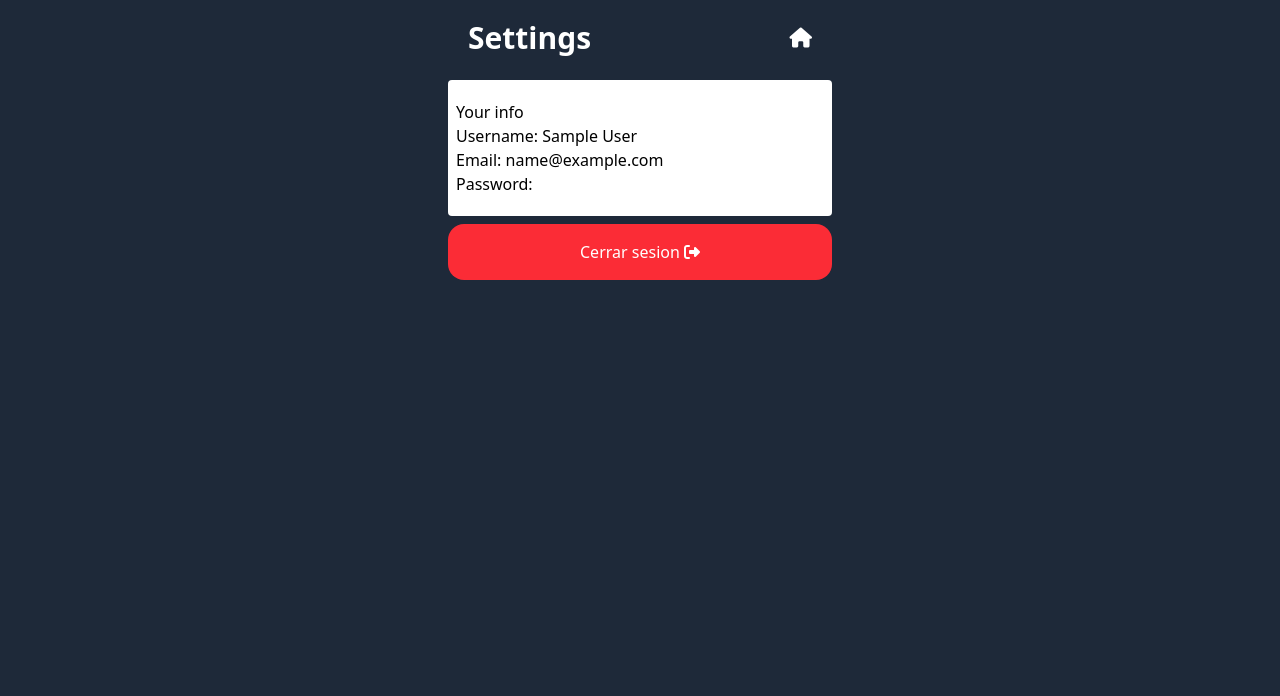
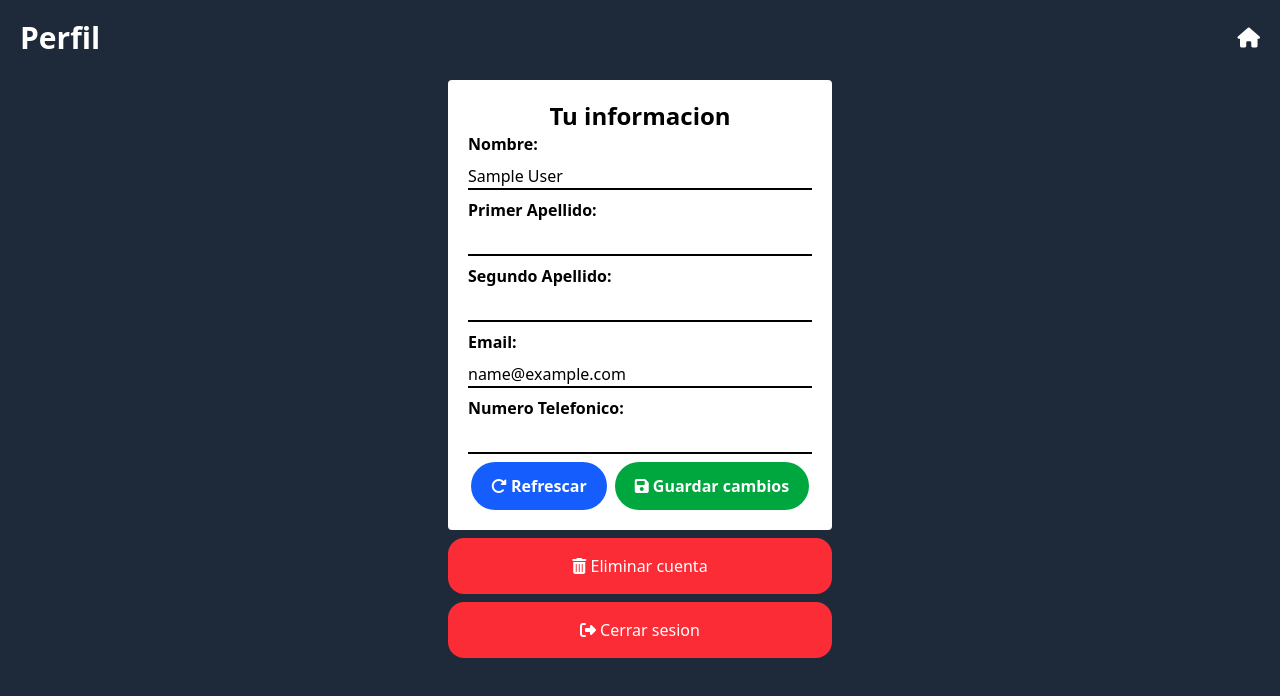
Before and after one commit to MEZLYSO/Front_Proyect, a React (Vite) app in the folder app/: page /profile in a window 1280 px wide. Shown: the top 696 px of the page. Built offline with nearby package versions, Linux system fonts and the light colour scheme; sample sign-in values are in the browser's storage.

Commit message:
UI back refactor 1.1

```diff
--- a/app/package.json
+++ b/app/package.json
@@ -14,6 +14,7 @@
     "@tailwindcss/vite": "^4.1.7",
     "@types/react-router-dom": "^5.3.3",
     "axios": "^1.9.0",
+    "framer-motion": "^12.12.1",
     "react": "^19.1.0",
     "react-dom": "^19.1.0",
     "react-router-dom": "^7.6.0",
--- a/app/src/hooks/useSession.ts
+++ b/app/src/hooks/useSession.ts
@@ -20,7 +20,6 @@ const useSession = () => {
     })
   }
 
-
   const from = "/"
 
   const deleteToken = () => {
@@ -42,5 +41,4 @@ const useSession = () => {
 
   return { createToken, deleteToken, handleChange, validate }
 }
-
 export default useSession
--- a/app/src/hooks/useUser.ts
+++ b/app/src/hooks/useUser.ts
@@ -1,8 +1,17 @@
 import { useEffect, useState } from "react"
+import type { User } from "../types/user"
 
 const useUser = () => {
 
-  const [user, setUser] = useState({ name: "" })
+  const initialState = {
+    name: "",
+    surname1: "",
+    surname2: "",
+    email: "",
+    number: ""
+  }
+
+  const [user, setUser] = useState<User>(initialState)
 
   useEffect(() => {
     const userData = localStorage.getItem("user")
--- a/app/src/pages/Home.tsx
+++ b/app/src/pages/Home.tsx
@@ -5,14 +5,14 @@ function Home() {
   const { user } = useUser()
 
   return (
-    <div className="bg-gray-800 h-dvh">
+    <>
       <div className="w-full flex justify-between items-center fixed">
         <div className="p-5 flex justify-between items-center w-full bg-gray-800">
           <h1 className="text-white sm:text-3xl font-bold text-2xl">{user.name}</h1>
-          <a className="text-white text-xl" href="/profile"><i className="fa-solid fa-gear"></i></a>
+          <a className="text-white text-xl" href="/profile"><i class="fa-solid fa-circle-user"></i></a>
         </div>
       </div>
-      <div className="bg-gray-800 h-full flex flex-col items-center gap-2 sm:pt-20 pt-20 pb-5 w-dvw pl-5 pr-5">
+      <div className="bg-gray-800 h-lvh flex flex-col items-center gap-2 sm:pt-20 pt-20 pb-5 w-dvw pl-5 pr-5">
         <div className="bg-white w-full px-2 rounded py-2 h-50">
           <div className="text-center">
             <h2 className="text-xl font-bold">Proximos eventos...</h2>
@@ -41,7 +41,7 @@ function Home() {
           <h2 className="text-xl font-bold">Proximamente... <i className="fa-solid fa-person-digging animate-pulse"></i></h2>
         </div>
       </div>
-    </div>
+    </>
   )
 }
 
--- a/app/src/pages/NotFoundPage.tsx
+++ b/app/src/pages/NotFoundPage.tsx
@@ -1,7 +1,8 @@
 function NotFoundPage() {
   return (
-    <div className="bg-red-400 flex justify-center items-center w-full h-screen">
-      <h1 className="font-bold text-white text-3xl">Not Found Page</h1>
+    <div className="bg-red-400 flex justify-center items-center w-full h-screen flex-col">
+      <h1 className="font-bold text-white text-3xl animate-bounce "><i class="fa-solid fa-circle-exclamation"></i> Pagina no encontrada</h1>
+      <a className="mt-5 text-white text-2xl rounded-4xl bg-black px-6 py-3" href="/">Volver <i className="fa-solid fa-arrow-right"></i></a>
     </div>
   )
 }
--- a/app/src/pages/Profile.tsx
+++ b/app/src/pages/Profile.tsx
@@ -8,21 +8,44 @@ function Profile() {
 
   return (
     <>
+      <div className="w-full flex justify-between items-center fixed">
+        <div className="p-5 flex justify-between items-center w-full bg-gray-800">
+          <h1 className="text-white sm:text-3xl font-bold text-2xl">Perfil</h1>
+          <a className="text-white text-xl" href="/home"><i className="fa-solid fa-house"></i></a>
+        </div>
+      </div>
       <div className="bg-gray-800 h-dvh flex flex-col items-center gap-2 w-dvw pl-5 pr-5">
-        <div className="w-full flex justify-between items-center fixed max-w-sm">
-          <div className="p-5 flex justify-between items-center w-full bg-gray-800">
-            <h1 className="text-white sm:text-3xl font-bold text-2xl">Settings</h1>
-            <a className="text-white text-xl" href="/home"><i className="fa-solid fa-house"></i></a>
-          </div>
+        <div className="bg-white w-full px-2 rounded py-5 mt-20 max-w-sm">
+          <h3 className="text-center text-2xl font-bold">Tu informacion</h3>
+          <form className="px-3 flex flex-col gap-2">
+            <label className="font-semibold">Nombre:</label>
+            <input className="border-b-2" value={user.name} type="text" />
+            <label className="font-semibold">Primer Apellido:</label>
+            <input className="border-b-2" value={user.surname1} type="text" />
+            <label className="font-semibold">Segundo Apellido:</label>
+            <input className="border-b-2" value={user.surname2} type="text" />
+            <label className="font-semibold">Email:</label>
+            <input className="border-b-2" value={user.email} type="email" />
+            <label className="font-semibold">Numero Telefonico:</label>
+            <input className="border-b-2" value={user.number} type="tel" />
+            <div className="flex justify-center gap-2">
+              <button
+                className="font-semibold text-base px-5 py-3 rounded-4xl bg-blue-600 text-white"
+              ><i className="fa-solid fa-rotate-right"></i> Refrescar</button>
+              <button
+                className="font-semibold text-base px-5 py-3 rounded-4xl bg-green-600 text-white"
+              > <i className="fa-solid fa-floppy-disk"></i> Guardar cambios</button>
+            </div>
+          </form>
         </div>
-        <div className="bg-white w-full px-2 rounded py-5 mt-20 max-w-sm">
-          <h3>Your info</h3>
-          <p>Username: {user.name}</p>
-          <p>Email: {user.email}</p>
-          <p>Password: {user.password}</p>
-        </div>
-        <div className="w-full sm:w-xl max-w-sm">
-          <button className="bg-red-500 w-full text-white py-4 rounded-2xl" onClick={deleteToken}>Cerrar sesion <i className="fa-solid fa-right-from-bracket"></i></button>
+        <div className="w-full sm:w-xl max-w-sm flex flex-col gap-2 justify-center">
+          <button className="bg-red-500 w-full text-white py-4 rounded-2xl" onClick={deleteToken}><i className="fa-solid fa-trash-can"></i> Eliminar cuenta</button>
+          <button
+            className="bg-red-500 w-full text-white py-4 rounded-2xl"
+            onClick={deleteToken}>
+            <i className="fa-solid fa-right-from-bracket mr-1"></i>
+            Cerrar sesion
+          </button>
         </div>
       </div>
     </>
--- a/app/src/services/fetchData.ts
+++ b/app/src/services/fetchData.ts
@@ -6,7 +6,11 @@ const fetchData = () => {
     return axios.get("http://192.168.166.170:3001/" + email).then(response => response.data)
   }
 
-  return { fetchUser }
+  const fetchUserById = async (id: any) => {
+    return axios.get("http://192.168.166.170:3001/" + id).then(response => response.data)
+  }
+
+  return { fetchUser, fetchUserById }
 }
 
 export default fetchData
--- /dev/null
+++ b/app/src/types/user.ts
@@ -0,0 +1,7 @@
+export type User = {
+  name: string,
+  surname1: string,
+  surname2: string,
+  email: string,
+  number: string
+}
```
Also changed, not shown: 1 other file (tests, documents, lock files or other folders).
